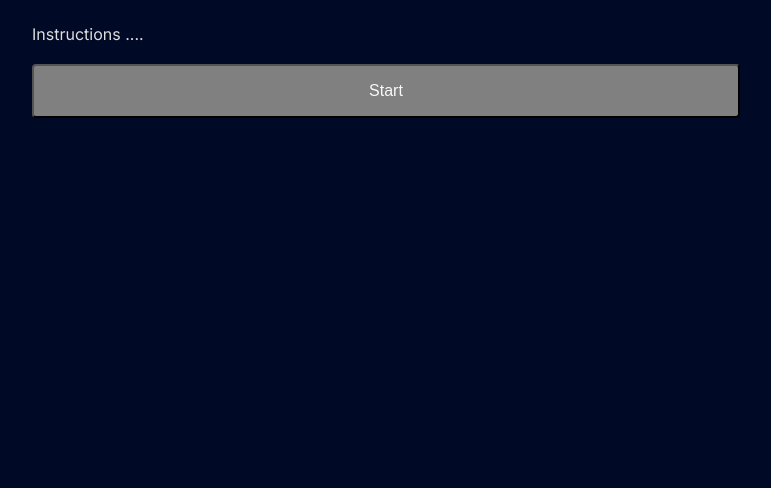
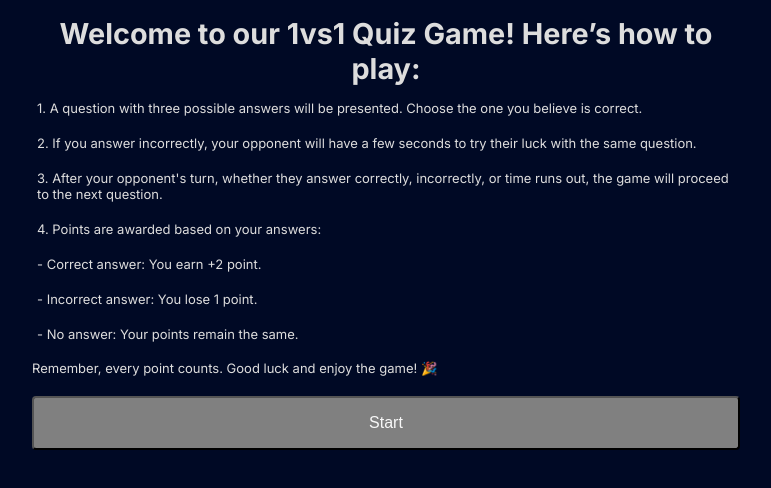
Before and after one commit to luismercon/scrumquiz, a Next.js app: page /timed in a window 1280 px wide. Shown: the top 488 px of the page, without its empty margins (254-1025 px from the left). Built offline with nearby package versions, Linux system fonts and the light colour scheme.

Commit message:
instructions

```diff
--- a/app/timed/page.js
+++ b/app/timed/page.js
@@ -91,11 +91,22 @@ const page = () => {
 
     return (
         <div className="container">
-
             {
                 !isStarted &&
-                <div>
-                    <p className='how-to-play'>Instructions ....
+                <div className='how-to-play'>
+                    <h3>Welcome to our 1vs1 Quiz Game! Here’s how to play:</h3>
+                    <ol>
+                        <li>1. A question with three possible answers will be presented. Choose the one you believe is correct.</li>
+                        <li>2. If you answer incorrectly, your opponent will have a few seconds to try their luck with the same question.</li>
+                        <li>3. After your opponent's turn, whether they answer correctly, incorrectly, or time runs out, the game will proceed to the next question.</li>
+                        <li>4. Points are awarded based on your answers:</li>
+                        <ul>
+                            <li>- Correct answer: You earn +2 point.</li>
+                            <li>- Incorrect answer: You lose 1 point.</li>
+                            <li>- No answer: Your points remain the same.</li>
+                        </ul>
+                    </ol>
+                    <p >Remember, every point counts. Good luck and enjoy the game! 🎉
                     </p>
                     <button onClick={() => handleStart()}>Start</button>
                 </div>
--- a/app/timed/style.css
+++ b/app/timed/style.css
@@ -83,5 +83,15 @@ h4{
 
 .how-to-play{
     color: #ddd;
+}
 
+.how-to-play h3{
+    color: #ddd;
+    text-align: center;
 }
+
+.how-to-play li, p{
+    color: #ddd;
+    border: none;
+    font-size: small;
+}
```
